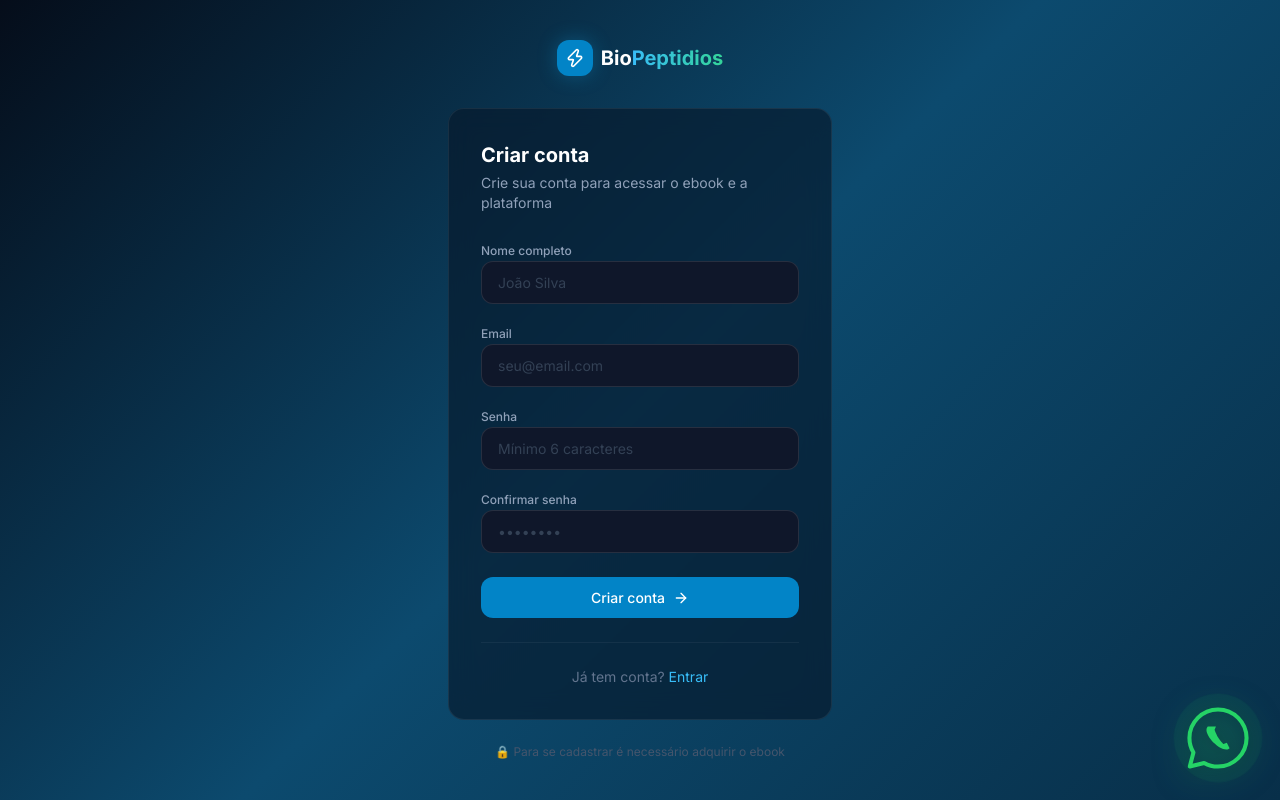
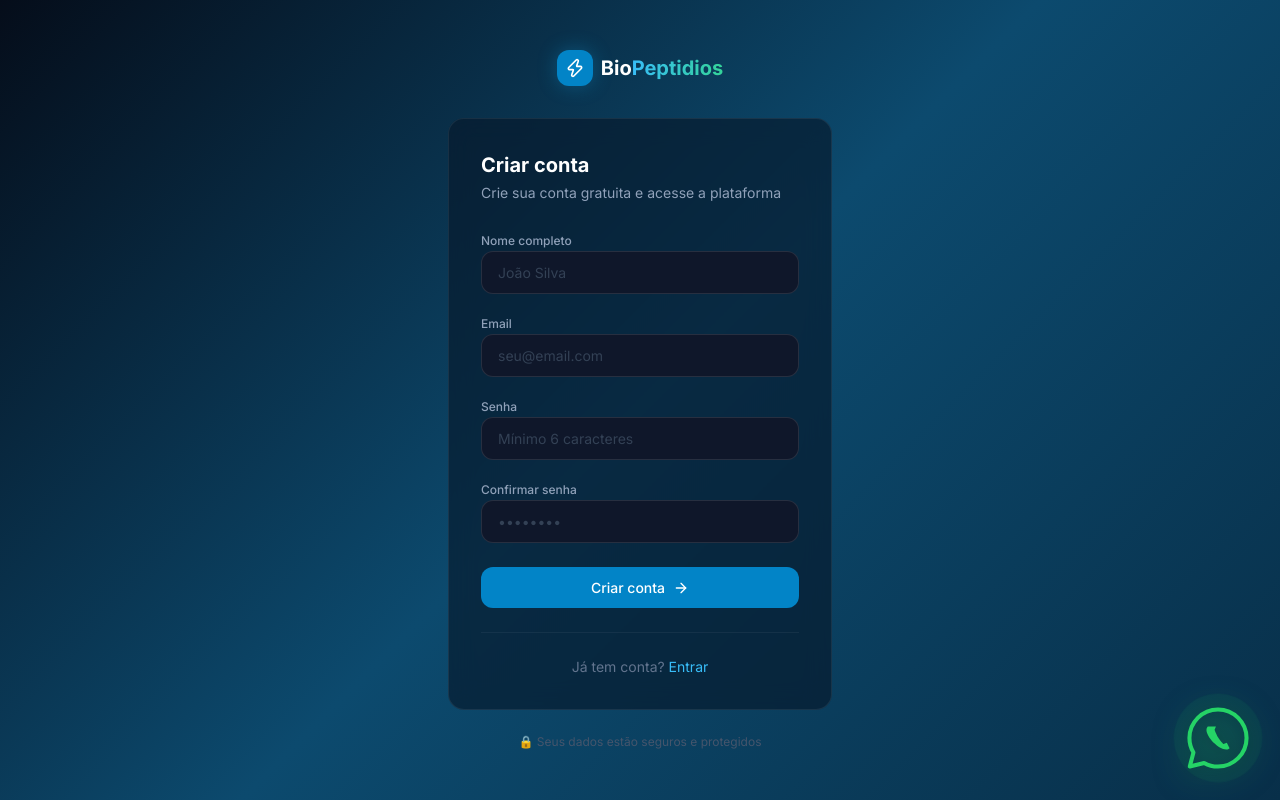
Before and after one commit to wesleystalves/biopeptideos-app, a Next.js app in the folder frontend/: page /auth/register in a window 1280 px wide. Built offline with nearby package versions, Linux system fonts and the light colour scheme; no server answers.

Commit message:
fix: após login/cadastro redireciona para /painel (não mais /ebook que é página de vendas)

```diff
--- a/frontend/app/auth/login/page.tsx
+++ b/frontend/app/auth/login/page.tsx
@@ -46,10 +46,8 @@
 
             if (data.user?.isAdmin) {
                 window.location.href = "/admin";
-            } else if (data.user?.plan === "free" || !data.user?.plan) {
-                // Usuário ainda não adquiriu um plano — leva para comprar
-                window.location.href = "/ebook";
             } else {
+                // Todos os usuários (free ou premium) vão para o painel
                 window.location.href = "/painel";
             }
         } catch (err: any) {
--- a/frontend/app/auth/register/page.tsx
+++ b/frontend/app/auth/register/page.tsx
@@ -50,8 +50,8 @@
             localStorage.setItem("token", jwt);
             localStorage.setItem("user", JSON.stringify(data.user));
 
-            // Após cadastro, leva para o ebook para concluir a compra
-            window.location.href = "/ebook";
+            // Após cadastro, leva para o painel
+            window.location.href = "/painel";
         } catch (err: any) {
             setError(err.message);
         } finally {
@@ -76,7 +76,7 @@
                 <div className="glass-card p-8">
                     <h1 className="text-xl font-bold text-white mb-1">Criar conta</h1>
                     <p className="text-slate-400 text-sm mb-6">
-                        Crie sua conta para acessar o ebook e a plataforma
+                        Crie sua conta gratuita e acesse a plataforma
                     </p>
 
                     {error && (
@@ -153,7 +153,7 @@
                 </div>
 
                 <p className="text-center text-xs text-slate-600 mt-6">
-                    🔒 Para se cadastrar é necessário adquirir o ebook
+                    🔒 Seus dados estão seguros e protegidos
                 </p>
             </div>
         </div>
```
